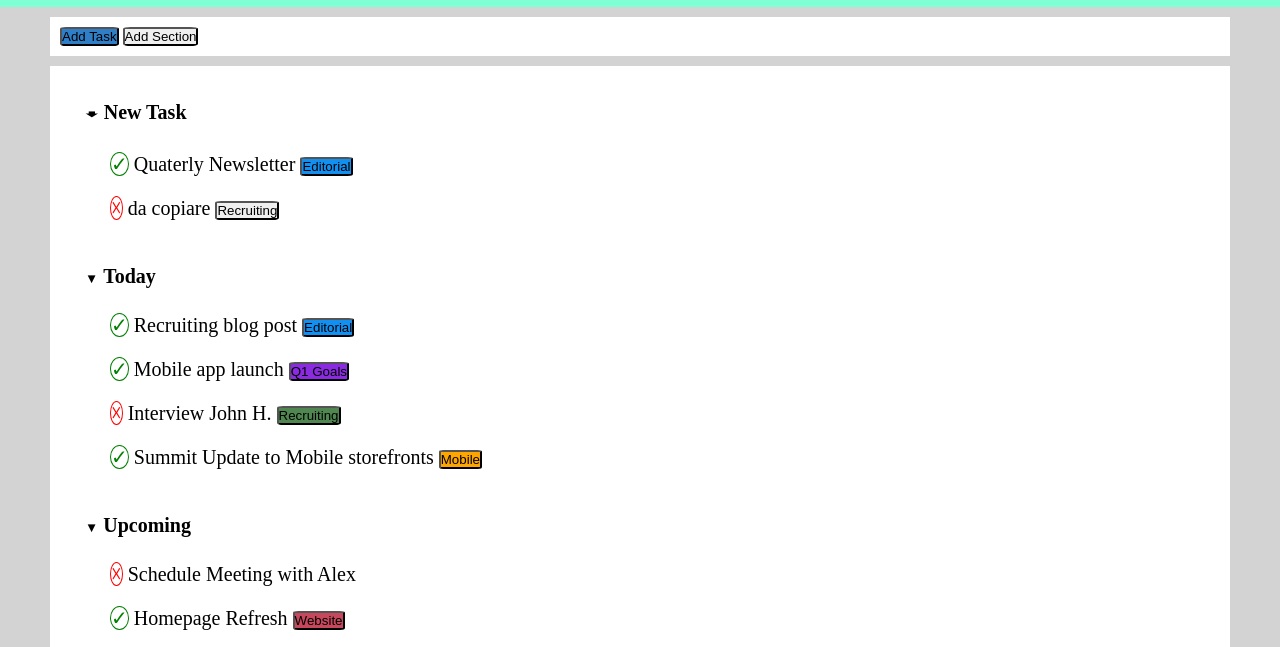
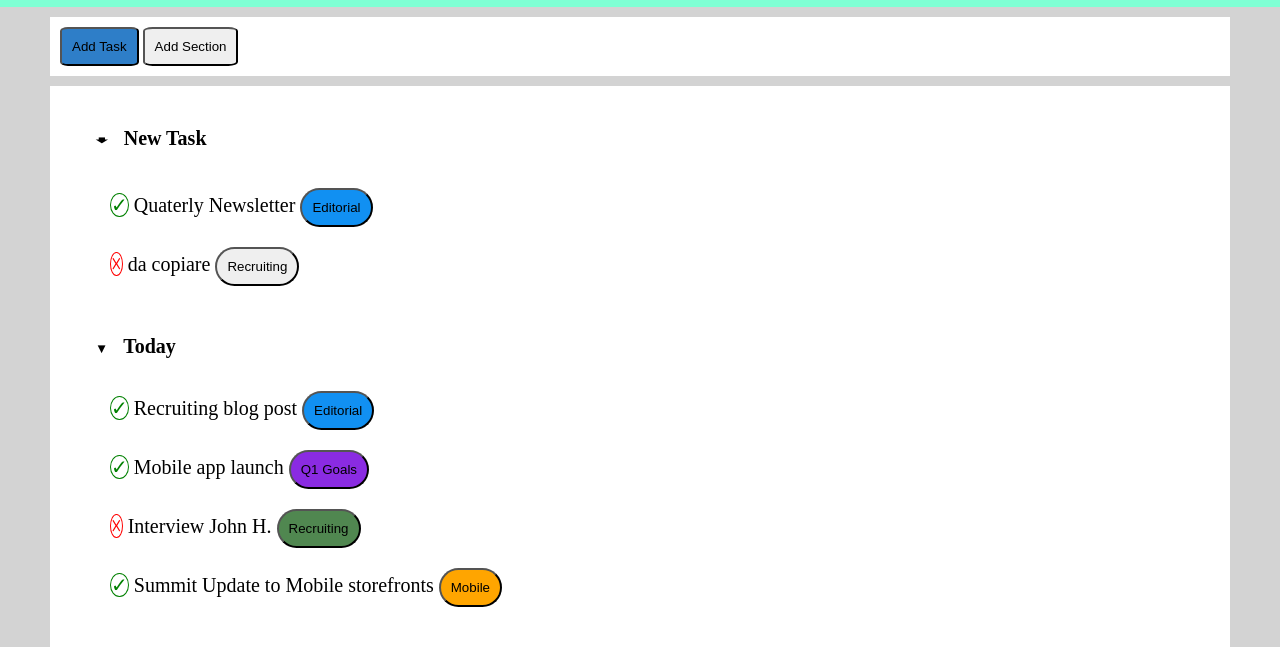
Before and after one commit to LunaLopis/html-css-toboolist, a plain HTML site: page index.html in a window 1280 px wide. Shown: the part 143-790 px from the top of the page. Drawn offline with Linux system fonts and the light colour scheme.

Commit message:
aggiunti colori e commenti

```diff
--- a/css/style.css
+++ b/css/style.css
@@ -13,20 +13,17 @@ header {
 
 .logo {
     margin: 20px auto 20px 20px;
-
 }
 
 #logoimg {
     width: 100px;
     vertical-align: middle;
     margin: 20px auto 20px 20px;
-
 }
 
 #titolo {
     font-size: 50px;
     font-weight: bold;
-
 }
 
 /* fine header */
@@ -35,6 +32,7 @@ body {
     background-color: lightgrey;
 }
 
+/* indicazioni generali bottoni */
 .bottoni {
     background-color: white;
     margin: 10px 50px 10px 50px;
@@ -43,6 +41,7 @@ body {
 
 button {
     border-radius: 10%;
+    padding: 10px;
 }
 
 #bazzurro {
@@ -73,11 +72,8 @@ li {
     padding: 10px;
 }
 
-
-
 .nomi_lista {
     font-weight: bold;
-
 }
 
 .checkmark {
@@ -90,6 +86,10 @@ li {
     color: red;
     border: 1px solid red;
     border-radius: 50%;
+}
+
+li button {
+    border-radius: 40px;
 }
 
 /* colori bottoni lista */
@@ -109,9 +109,11 @@ li {
 .recruiting {
     background-color: rgb(80, 135, 80);
 }
+
 .mobile {
     background-color: orange;
 }
+
 .website {
     background-color: rgb(199, 72, 93);
 }
```
Also changed, not shown: index.html (+1 -1 lines).
